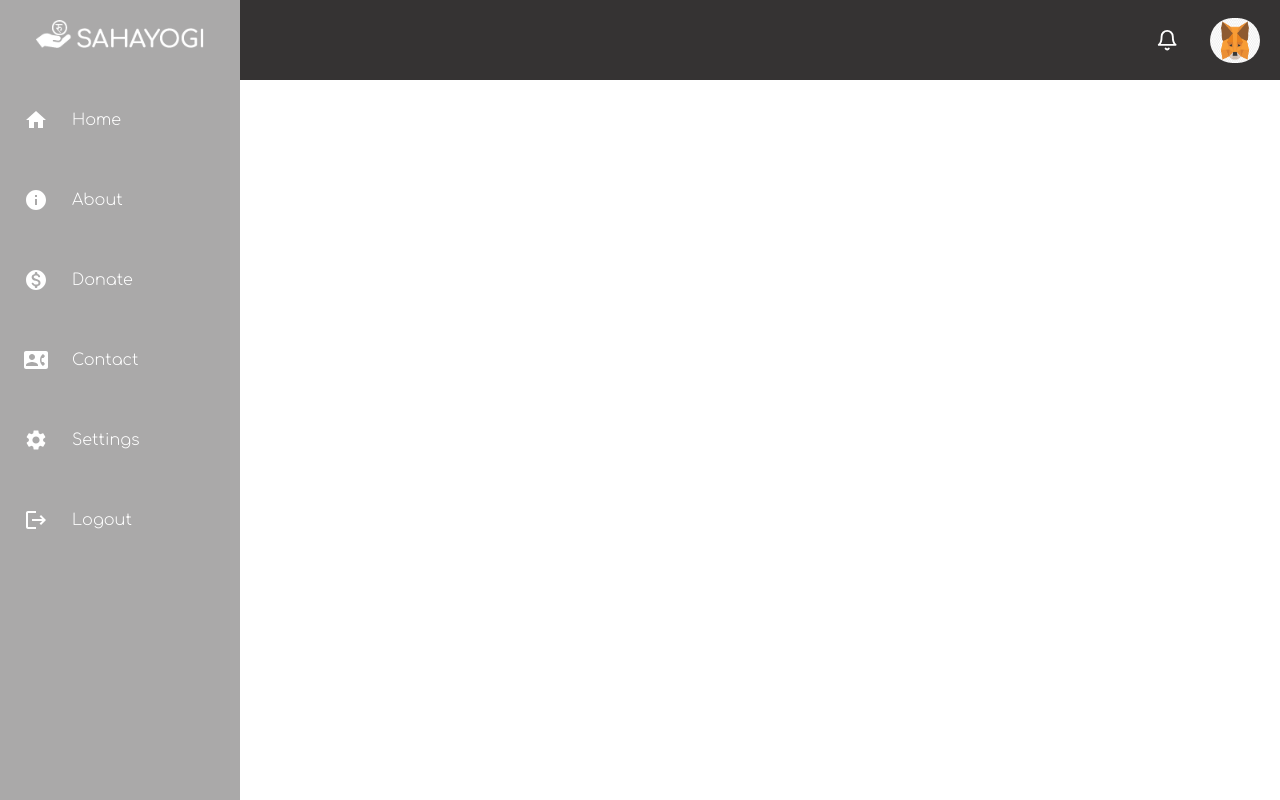
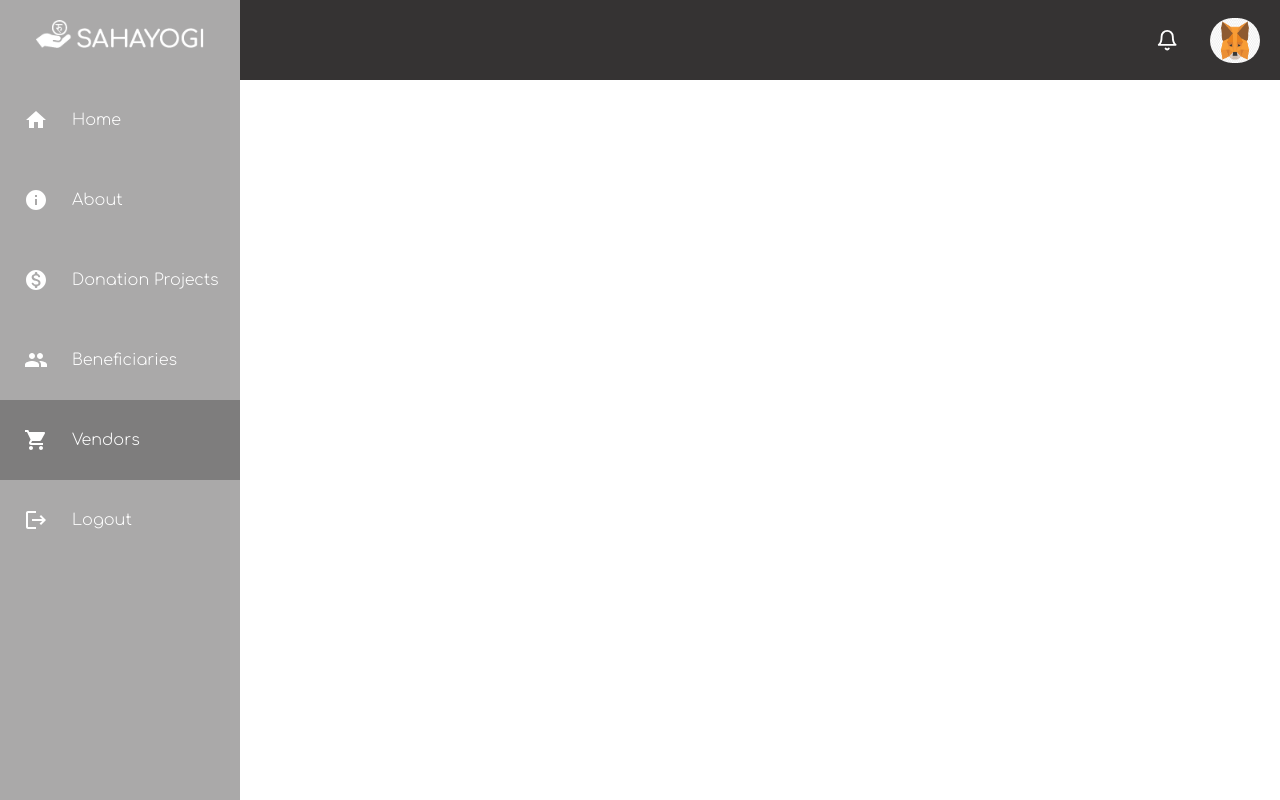
Before and after one commit to Sahayogi/sahayogi-admin, a React (Create React App) app: page /Vendor in a window 1280 px wide. Built offline with nearby package versions, Linux system fonts and the light colour scheme.

Commit message:
added vendodr and beneficiary

```diff
--- a/src/App.js
+++ b/src/App.js
@@ -5,8 +5,8 @@ import { BrowserRouter as Router, Routes, Route } from 'react-router-dom';
 import About from './pages/About'
 import Home from './pages/Home'
 import Donate from './pages/Donate';
-import Contact from './pages/Contact';
-import Setting from './pages/Setting';
+import Beneficiary from './pages/Beneficiary';
+import Vendor from './pages/Vendor';
 import Logout from './pages/Logout';
 import Navbar from './components/navbar/Navbar';
 
@@ -22,8 +22,8 @@ const App = () => {
          <Route path="/" element={<Home/>}/>
          <Route path="/about" element={<About/>}/>
          <Route path="/donate" element={<Donate/>}/>
-         <Route path="/contact" element={<Contact/>}/>
-         <Route path="/setting" element={<Setting/>}/>
+         <Route path="/Beneficiary" element={<Beneficiary/>}/>
+         <Route path="/Vendor" element={<Vendor/>}/>
          <Route path="/logout" element={<Logout/>}/>
         </Routes>
 
--- a/src/components/sidebar/Sidebar.css
+++ b/src/components/sidebar/Sidebar.css
@@ -13,8 +13,6 @@
     width: 100%;
 
 }
-
-
 
 .SidebarList .row {
     width: 100%;
--- a/src/components/sidebar/SidebarData.js
+++ b/src/components/sidebar/SidebarData.js
@@ -2,9 +2,9 @@ import React from 'react';
 import HomeIcon from '@mui/icons-material/Home';
 import InfoIcon from '@mui/icons-material/Info';
 import MonetizationOnRoundedIcon from '@mui/icons-material/MonetizationOnRounded';
-import ContactPhoneIcon from '@mui/icons-material/ContactPhone';
-import SettingsIcon from '@mui/icons-material/Settings';
+import ShoppingCartIcon from '@mui/icons-material/ShoppingCart';
 import LogoutIcon from '@mui/icons-material/Logout';
+import PeopleIcon from '@mui/icons-material/People';
 
 export const SidebarData = [
 
@@ -20,19 +20,19 @@ export const SidebarData = [
         path: "/about"
     },
     {
-        title: "Donate",
+        title: "Donation Projects",
         icon: <MonetizationOnRoundedIcon />,
         path: "/donate"
     },
     {
-        title: "Contact",
-        icon: <ContactPhoneIcon />,
-        path: "/contact"
+        title: "Beneficiaries",
+        icon: <PeopleIcon />,
+        path: "/Beneficiary"
     },
     {
-        title: "Settings",
-        icon: <SettingsIcon />,
-        path: "/setting"
+        title: "Vendors",
+        icon: <ShoppingCartIcon />,
+        path: "/Vendor"
     },
     {
         title: "Logout",
--- /dev/null
+++ b/src/pages/Beneficiary.js
@@ -0,0 +1,9 @@
+import React from 'react';
+
+const  Beneficiary=()=> {
+  return (<div>
+      bene
+  </div>)
+}
+
+export default Beneficiary;
--- a/src/pages/Contact.js
+++ /dev/null
@@ -1,7 +0,0 @@
-import React from 'react';
-
-function Contact() {
-  return <div className="contact">Contact</div>;
-}
-
-export default Contact;
--- a/src/pages/Setting.js
+++ /dev/null
@@ -1,7 +0,0 @@
-import React from 'react';
-
-function Setting() {
-  return <div className="setting">Settings</div>;
-}
-
-export default Setting;
--- /dev/null
+++ b/src/pages/Vendor.js
@@ -0,0 +1,10 @@
+import React from 'react';
+
+const Vendor = () => {
+  return ( <div>
+    vendor
+  </div>
+  )
+}
+
+export default Vendor;
```
